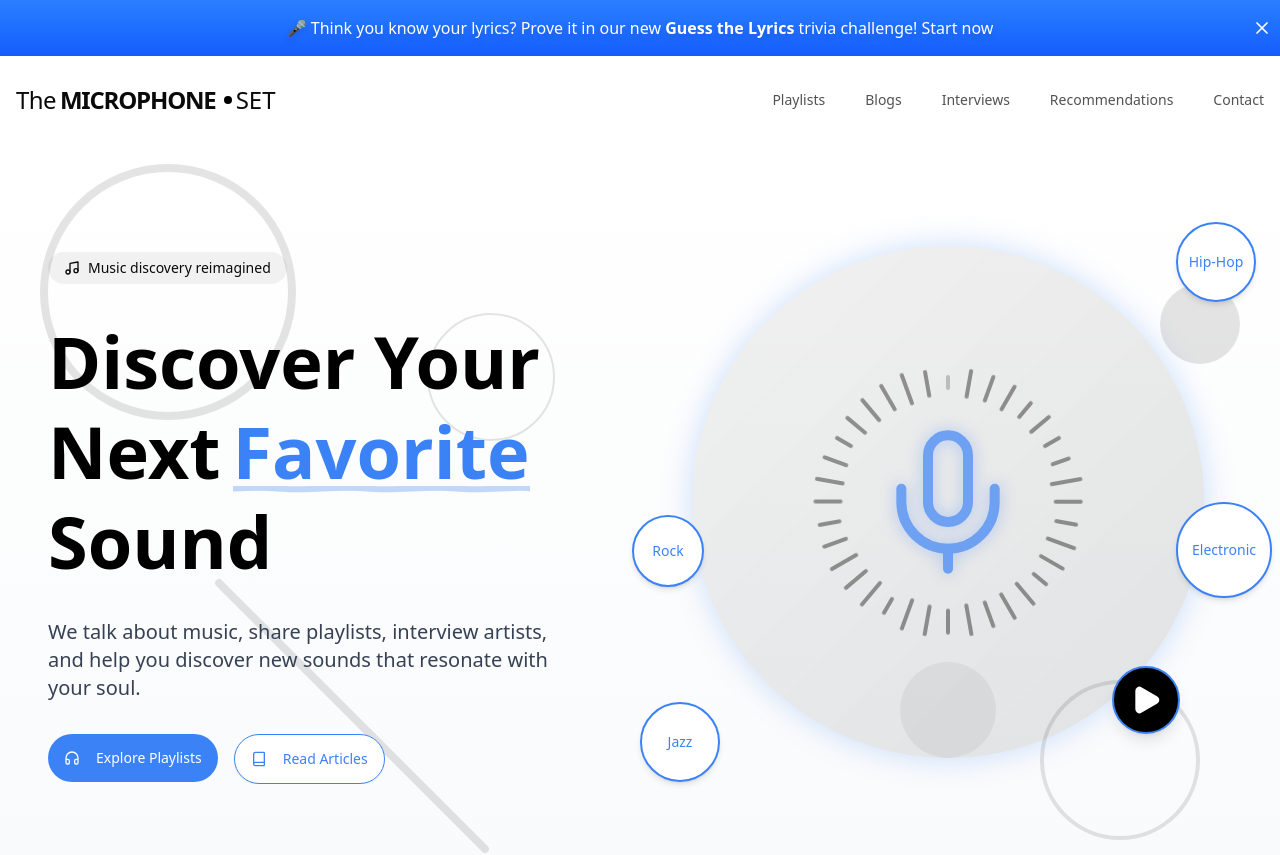
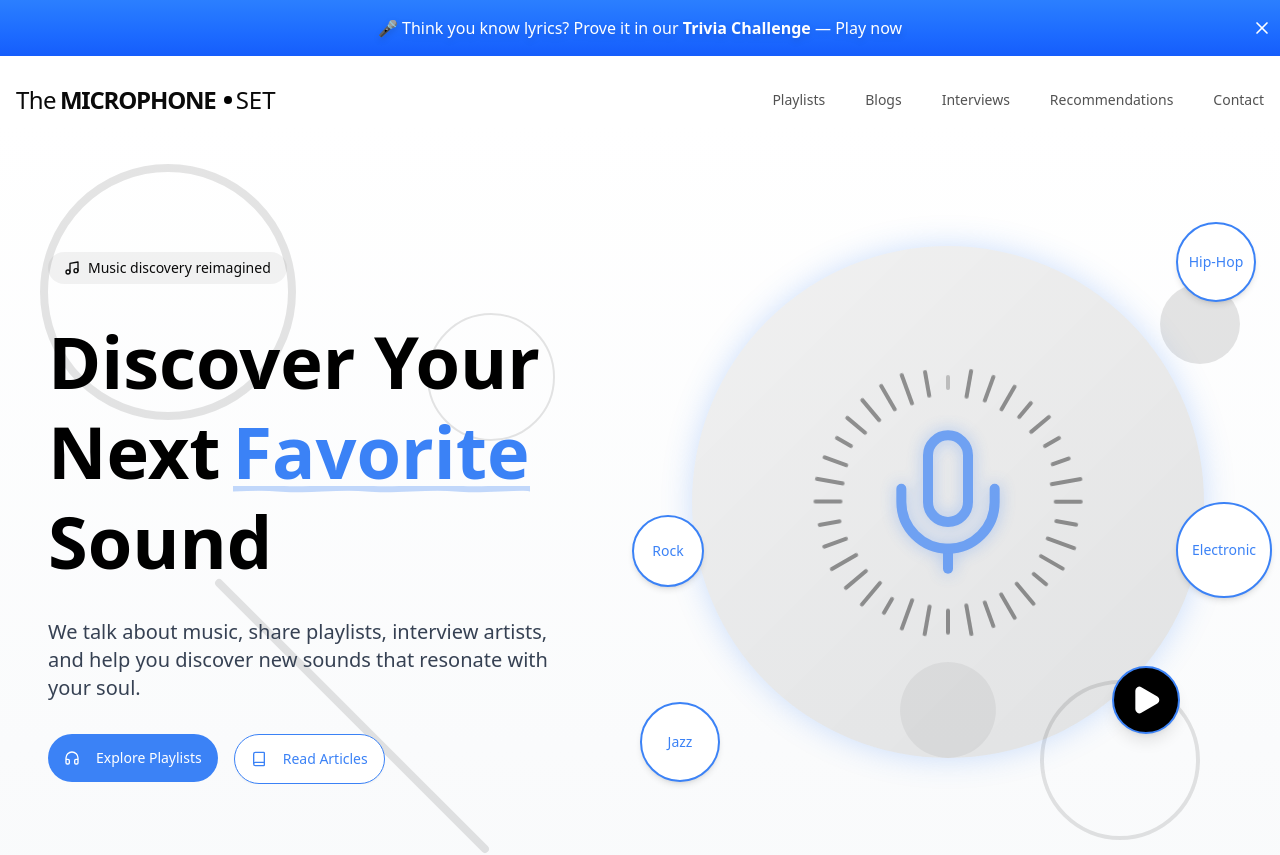
Before and after one commit to Onunkwor/the-microphone-set, a React (Vite) app: page / in a window 1280 px wide. Shown: the top 855 px of the page. Built offline with nearby package versions, Linux system fonts and the light colour scheme.

Commit message:
reduced banner text

```diff
--- a/src/layout/Layout.tsx
+++ b/src/layout/Layout.tsx
@@ -43,14 +43,13 @@ const Layout = () => {
       {location.pathname === "/" && (
         <StickyBanner className="bg-gradient-to-b from-blue-500 to-blue-600">
           <p className="mx-0 max-w-[90%] text-white drop-shadow-md">
-            🎤 Think you know your lyrics? Prove it in our new{" "}
-            <strong>Guess the Lyrics </strong>
-            trivia challenge!{" "}
+            🎤 Think you know lyrics? Prove it in our{" "}
+            <strong>Trivia Challenge</strong> —{" "}
             <a
               href="/trivia"
               className="transition duration-200 hover:underline"
             >
-              Start now
+              Play now
             </a>
           </p>
         </StickyBanner>
```
